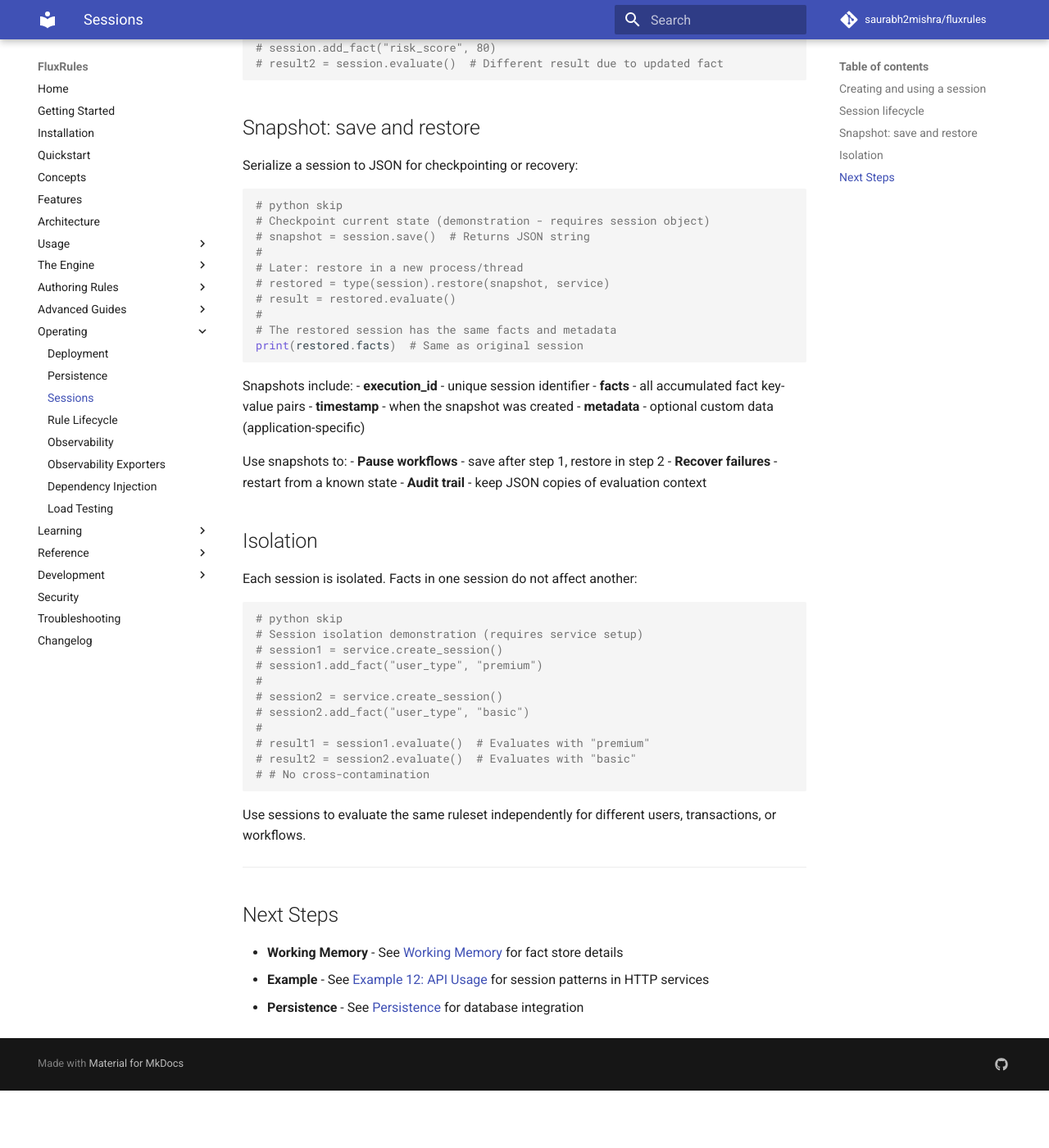
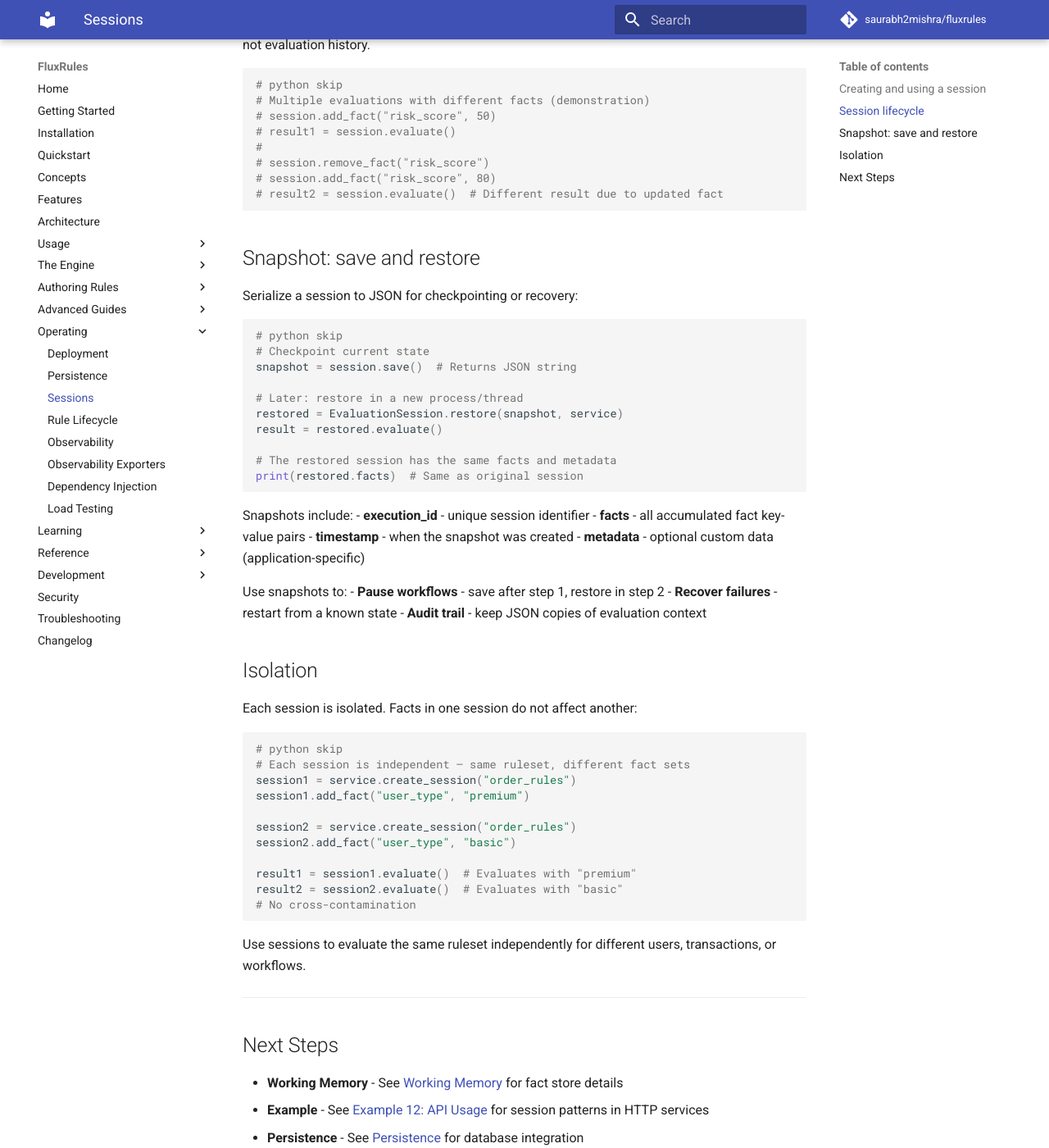
Before and after one commit to saurabh2mishra/fluxrules, an MkDocs documentation site: the page built from docs/sessions.md, in a window 1280 px wide and 1400 px high, scrolled down 1563 px. Shown: the whole window at 82% size. Built offline with MkDocs 1.6.1 and Material for MkDocs 9.7.7, drawn with Linux system fonts in a browser that asks for light colours; comment, search, counter and statistics services are not loaded; before the commit the page ends 2893 px from its top, so only the background shows below that; some of the changed text lies outside the part shown.

Commit message:
docs: fix sessions.md examples — correct create_session signature and ruleset setup
The example called `service.create_session()` with no argument (requires
`ruleset_id`), never registered the rules into a Ruleset or called
`service.persist()`, and had a bare `print(restored.facts)` referencing
a commented-out variable. Fixed all three across every code block on the page.

Co-Authored-By: Claude Sonnet 4.6 <noreply@anthropic.com>

````diff
--- a/docs/sessions.md
+++ b/docs/sessions.md
@@ -17,10 +17,12 @@ Create a session via `RuleService`, then accumulate facts and evaluate:
 ```python
 # python skip
 from fluxrules import Rule
+from fluxrules.domain.models import Ruleset
 from fluxrules.services.rule_service import RuleService
 
-# Create service and add rules (demonstration - requires service layer setup)
 service = RuleService.create()
+
+# Build rules and register them as a named ruleset
 rules = [
     Rule(
         name="verify_kyc",
@@ -33,13 +35,18 @@ rules = [
         action="require_approval",
     ),
 ]
+ruleset = Ruleset(
+    group="order_rules",
+    rules=tuple(r.to_engine_rule(group="order_rules") for r in rules),
+)
+service.persist(ruleset)
 
-# For stateful workflows, use sessions:
-# session = service.create_session()
-# session.add_fact("kyc_status", "verified")
-# session.add_fact("amount", 15000)
-# result = session.evaluate()
-# print(f"Actions: {result.actions}")  # ["proceed_to_payment", "require_approval"]
+# Create a session bound to that ruleset and accumulate facts
+session = service.create_session("order_rules")
+session.add_fact("kyc_status", "verified")
+session.add_fact("amount", 15000)
+result = session.evaluate()
+print(f"Actions: {result.actions}")  # actions whose rules matched
 ```
 
 **Key point:** Sessions accumulate facts. You evaluate once against all accumulated facts, not after each `add_fact()`.
@@ -48,7 +55,7 @@ rules = [
 
 A session has these phases:
 
-1. **Create** - `service.create_session()` initializes an empty session
+1. **Create** - `service.create_session(ruleset_id)` initializes an empty session bound to that ruleset
 2. **Accumulate** - `add_fact()`, `add_facts()`, `remove_fact()`, `clear_facts()`
 3. **Evaluate** - `evaluate()` matches rules against accumulated facts
 4. **Save** - `save()` exports to JSON snapshot
@@ -73,13 +80,13 @@ Serialize a session to JSON for checkpointing or recovery:
 
 ```python
 # python skip
-# Checkpoint current state (demonstration - requires session object)
-# snapshot = session.save()  # Returns JSON string
-#
+# Checkpoint current state
+snapshot = session.save()  # Returns JSON string
+
 # Later: restore in a new process/thread
-# restored = type(session).restore(snapshot, service)
-# result = restored.evaluate()
-#
+restored = EvaluationSession.restore(snapshot, service)
+result = restored.evaluate()
+
 # The restored session has the same facts and metadata
 print(restored.facts)  # Same as original session
 ```
@@ -101,16 +108,16 @@ Each session is isolated. Facts in one session do not affect another:
 
 ```python
 # python skip
-# Session isolation demonstration (requires service setup)
-# session1 = service.create_session()
-# session1.add_fact("user_type", "premium")
-#
-# session2 = service.create_session()
-# session2.add_fact("user_type", "basic")
-#
-# result1 = session1.evaluate()  # Evaluates with "premium"
-# result2 = session2.evaluate()  # Evaluates with "basic"
-# # No cross-contamination
+# Each session is independent — same ruleset, different fact sets
+session1 = service.create_session("order_rules")
+session1.add_fact("user_type", "premium")
+
+session2 = service.create_session("order_rules")
+session2.add_fact("user_type", "basic")
+
+result1 = session1.evaluate()  # Evaluates with "premium"
+result2 = session2.evaluate()  # Evaluates with "basic"
+# No cross-contamination
 ```
 
 Use sessions to evaluate the same ruleset independently for different users, transactions, or workflows.
````
